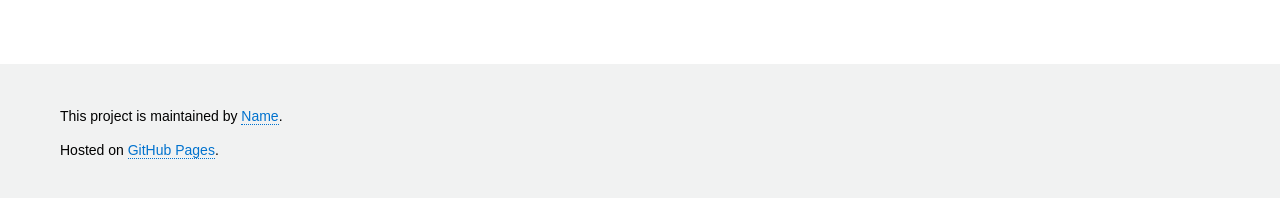
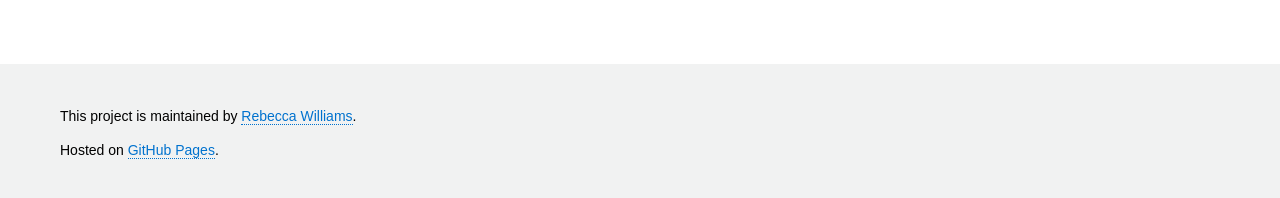
Before and after one commit to rebeccawilliams/bookclub, a Jekyll site: the page built from index.html, in a window 1280 px wide. Shown: the part 697-895 px from the top of the page. Built offline with Jekyll 4.4.1, drawn with Linux system fonts in a browser that asks for light colours.

Commit message:
Update _config.yml

```diff
--- a/_config.yml
+++ b/_config.yml
@@ -17,8 +17,10 @@ baseurl: '/bookclub'
 
 # Author/Organization info to be displayed in the templates
 author:
-  name: Name
-  url: http://localhost:4000
+  name: Forest Gregg
+  url: https://github.com/fgregg
+  name: Rebecca Williams
+  url: https://github.com/rebeccawilliams
 
 # Point the logo URL at a file in your repo or hosted elsewhere by your organization
 logourl:
```
